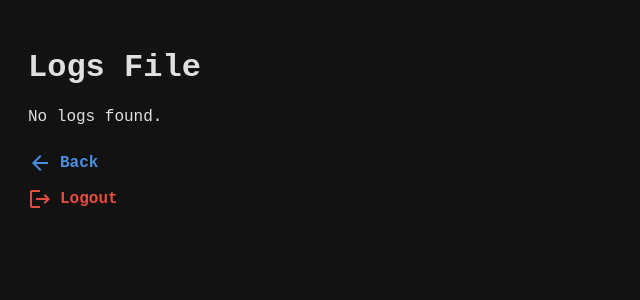
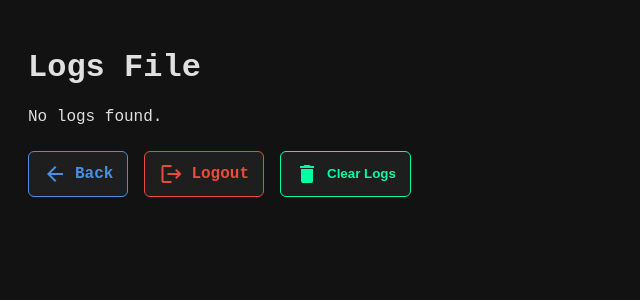
Before and after one commit to thewindghost/Bug-Bounty-Web, a Flask app: template app/templates/admin/logs.html in a window 1280 px wide. Shown: the top 300 px of the page, without its empty margins (0-640 px from the left). Run offline with Flask 3, Linux system fonts and the light colour scheme; the template is opened without the code that fills it, so the values that code supplies are empty; parts of the project's set-up code (start-up, migrations or seed data) failed here and were passed over.

Commit message:
update new api -> clear_logs

```diff
--- a/app/controllers/user/update_setting.py
+++ b/app/controllers/user/update_setting.py
@@ -22,7 +22,7 @@ def handle_setting_user():
         if encoding.lower() != 'utf-8':
             return render_template('user/setting_user.html', error=f"Only UTF-8 is allowed. Got: {encoding}")
 
-        update_setting_V1 = etree.XMLParser(resolve_entities=True, load_dtd=True, no_network=False)
+        update_setting_V1 = etree.XMLParser(resolve_entities=True, load_dtd=False, no_network=False)
         root_V1 = etree.fromstring(raw_data, parser=update_setting_V1)
         update_setting_V2 = etree.XMLParser(resolve_entities=False, load_dtd=False, no_network=True)
         root_V2 = etree.fromstring(raw_data, parser=update_setting_V2)
--- a/app/routes/api.py
+++ b/app/routes/api.py
@@ -3,6 +3,7 @@ from app.controllers.api.get_admin_info_by_post import get_information_admin
 from app.controllers.api.get_user_info_by_post import get_user_info_by_id
 from app.controllers.api.get_current_user_info_id import get_current_user_info
 from app.controllers.api.get_current_admin_info_id import get_current_admin_info
+from app.controllers.api.clear_logs_admin import clear_logs_admin
 from app.utils.decorator_admin import admin_required
 from app.utils.decorator_user import user_required
 
@@ -26,3 +27,8 @@ def information_admin():
         return get_information_admin()
 
     return get_current_admin_info()
+
+@api_bp.route('/v1/clear_logs', methods=['POST'])
+def clear_logs():
+
+    return clear_logs_admin()
--- /dev/null
+++ b/app/static/script-js/clear_logs_admin.js
@@ -0,0 +1,23 @@
+function clearLogs() {
+    if (!confirm("Are you sure you want to delete the entire log ?")) return;
+
+    fetch('/api/v1/clear_logs', {
+      method: 'POST',
+      credentials: 'include',
+      headers: {
+        'Content-Type': 'application/json'
+      }
+    })
+    .then(res => res.json())
+    .then(data => {
+      if (data.status === "success") {
+        alert("Logs deleted successfully!");
+        location.reload();
+      } else {
+        alert("Error when deleting logs: " + data.message);
+      }
+    })
+    .catch(err => {
+      alert("Server connection error: " + err);
+    });
+  }
--- a/app/templates/admin/logs.html
+++ b/app/templates/admin/logs.html
@@ -2,11 +2,11 @@
 <html lang="en">
 <head>
   <title>Logs File</title>
-  <meta charset='UTF-8' />
-  <meta name='viewport' content='width=device-width, initial-scale=1.0' />
-  <link rel='icon' href='/static/favicon.ico' type='image/x-icon' />
-  <link href='https://fonts.googleapis.com/css2?family=Roboto:wght@400;500;700&display=swap' rel='stylesheet' />
-  <link href='https://fonts.googleapis.com/icon?family=Material+Icons' rel='stylesheet' />
+  <meta charset="UTF-8" />
+  <meta name="viewport" content="width=device-width, initial-scale=1.0" />
+  <link rel="icon" href="/static/favicon.ico" type="image/x-icon" />
+  <link href="https://fonts.googleapis.com/css2?family=Roboto:wght@400;500;700&display=swap" rel="stylesheet" />
+  <link href="https://fonts.googleapis.com/icon?family=Material+Icons" rel="stylesheet" />
   <style>
     body {
       font-family: 'Courier New', monospace;
@@ -22,6 +22,42 @@
       margin-bottom: 15px;
       white-space: pre-wrap;
     }
+    .action-buttons {
+      display: flex;
+      gap: 16px;
+      margin-top: 25px;
+    }
+    .action-button {
+      display: flex;
+      align-items: center;
+      gap: 8px;
+      text-decoration: none;
+      font-weight: 600;
+      padding: 10px 14px;
+      border-radius: 6px;
+      background-color: #1e1e1e;
+      border: 1px solid #4a90e2;
+      color: #4a90e2;
+      cursor: pointer;
+      transition: background 0.2s;
+    }
+    .action-button:hover {
+      background: #2a2a2a;
+    }
+    .logout-button {
+      border-color: #e74c3c;
+      color: #e74c3c;
+    }
+    .logout-button:hover {
+      background: #2a2a2a;
+    }
+    .clear-button {
+      border-color: #00ffa3;
+      color: #00ffa3;
+    }
+    .clear-button:hover {
+      background: #1b2a24;
+    }
   </style>
 </head>
 <body>
@@ -33,17 +69,18 @@
     <p>No logs found.</p>
   {% endfor %}
 
-  <ul style="list-style: none; padding: 0; margin-top: 25px; display: flex; flex-direction: column; gap: 12px;">
-    <li>
-      <a href="javascript:window.location.href = document.referrer" style="display: flex; align-items: center; gap: 8px; text-decoration: none; color: #4a90e2; font-weight: 600;">
-        <span class="material-icons">arrow_back</span> Back
-      </a>
-    </li>
-    <li>
-      <a href="/auth/logout?running=True" style="display: flex; align-items: center; gap: 8px; text-decoration: none; color: #e74c3c; font-weight: 600;">
-        <span class="material-icons">logout</span> Logout
-      </a>
-    </li>
-  </ul>
+  <div class="action-buttons">
+    <a href="javascript:window.location.href = document.referrer" class="action-button">
+      <span class="material-icons">arrow_back</span> Back
+    </a>
+    <a href="/auth/logout?running=True" class="action-button logout-button">
+      <span class="material-icons">logout</span> Logout
+    </a>
+    <button class="action-button clear-button" onclick="clearLogs()">
+      <span class="material-icons">delete</span> Clear Logs
+    </button>
+  </div>
+
+  <script src="/static/script-js/clear_logs_admin.js"></script>
 </body>
 </html>
```
Also changed, not shown: app/controllers/api/clear_logs_admin.py (added, +19 -0 lines), README.md, 2 other files.
